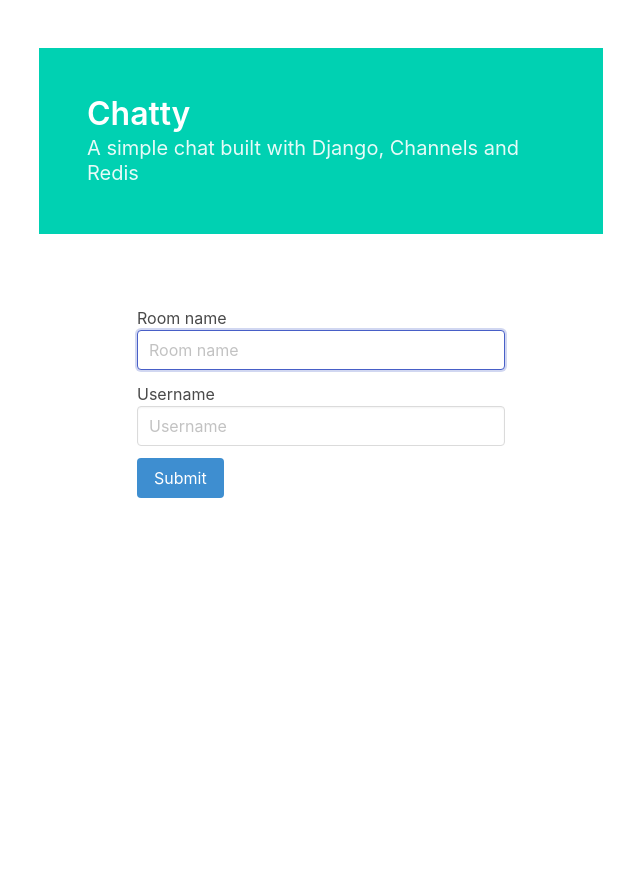
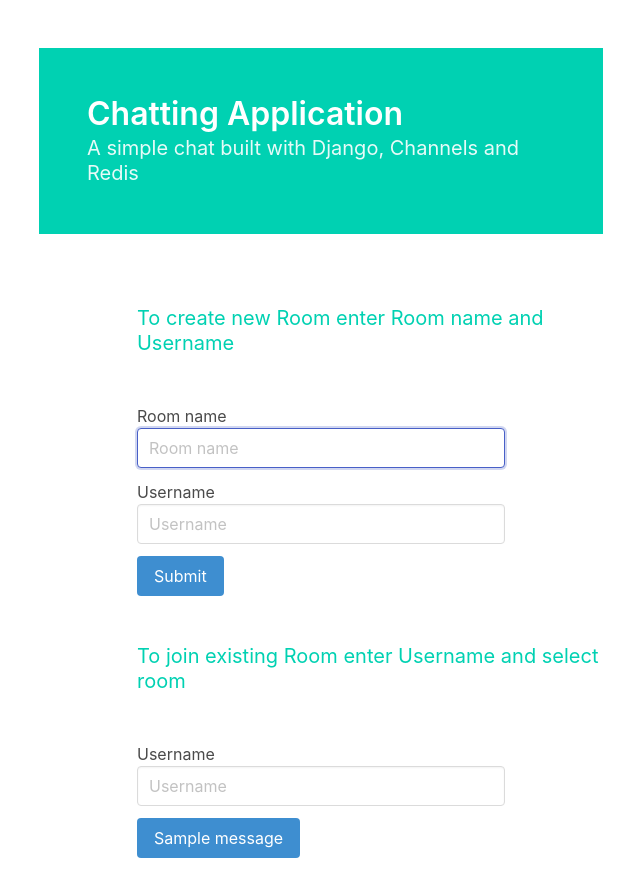
Before and after one commit to Rudresh-py/Chat-App-with-Django-Channels, a Django app: page /chat/ in a window 1280 px wide. Shown: the whole page, without its empty margins (319-959 px from the left). Before the commit the page ends 498 px from the top, so only its background shows below. Run offline with Django 4.2, Linux system fonts and the light colour scheme; tables that the repository leaves empty hold one stand-in row (values such as "Sample post").

Commit message:
impplement user to chat application. stored the chats with users in database

```diff
--- a/chat/models.py
+++ b/chat/models.py
@@ -5,3 +5,8 @@
     room_name = models.CharField(max_length=250)
     username = models.CharField(max_length=250)
     content = models.TextField(max_length=500)
+
+
+class Users(models.Model):
+    username = models.CharField(max_length=250)
+    password = models.CharField(max_length=250)
--- a/chat/routing.py
+++ b/chat/routing.py
@@ -3,5 +3,5 @@
 from . import consumers
 
 websocket_urlpatterns = [
-    re_path(r"ws/chat/(?P<room_name>\w+)/$", consumers.ChatConsumer.as_asgi()),
+    re_path(r"wss/chat/(?P<room_name>\w+)/$", consumers.ChatConsumer.as_asgi()),
 ]
--- a/chat/templates/chat/index.html
+++ b/chat/templates/chat/index.html
@@ -1,43 +1,3 @@
-{#<!DOCTYPE html>#}
-{#<html>#}
-{#<head>#}
-{#    <meta charset="utf-8"/>#}
-{#    <title>Chat Rooms</title>#}
-{#</head>#}
-{#<body>#}
-{#    What chat room would you like to enter?<br>#}
-{#    <input id="username-input" type="text" size="100"><br>#}
-{#    <input id="room-name-input" type="text" size="100"><br>#}
-{#    <input id="room-name-submit" type="button" value="Enter">#}
-{##}
-{#    <script>#}
-{#        document.querySelector('#room-name-input').focus();#}
-{#        document.querySelector('#room-name-input').onkeyup = function(e) {#}
-{#            if (e.keyCode === 13) {  // enter, return#}
-{#                document.querySelector('#room-name-submit').click();#}
-{#            }#}
-{#        };#}
-{##}
-{#        document.querySelector('#room-name-submit').onclick = function(e) {#}
-{#            var roomName = document.querySelector('#room-name-input').value;#}
-{#            window.location.pathname = '/chat/' + roomName + '/';#}
-{#        };#}
-{#    </script>#}
-{#    <script>#}
-{#            document.querySelector('#room-name-input').focus();#}
-{##}
-{#            document.querySelector('#room-name-submit').onclick = function(e) {#}
-{#                var roomName = document.querySelector('#room-name-input').value;#}
-{#                var userName = document.querySelector('#username-input').value;#}
-{##}
-{#                window.location.replace(roomName + '/?username=' + userName);#}
-                {#window.location.pathname = '/chat/' + roomName + '/';#}
-{#            };#}
-{#    </script>#}
-{#</body>#}
-{#</html>#}
-
-
 <!DOCTYPE html>
 
 <html>
@@ -55,7 +15,7 @@
                         <section class="hero is-primary">
                             <div class="hero-body">
                                 <p class="title">
-                                    Chatty
+                                    Chatting Application
                                 </p>
                                 <p class="subtitle">
                                     A simple chat built with Django, Channels and Redis
@@ -64,6 +24,9 @@
                         </section>
                     </div>
 
+                    <p class="subtitle column is-5 is-offset-4" style="color: #00d1b2;">
+                        To create new Room enter Room name and Username
+                    </p>
                     <div class="column is-4 is-offset-4">
                         <div class="field">
                             <label>Room name</label>
@@ -80,13 +43,44 @@
                                 <input class="input" type="text" placeholder="Username" id="username-input">
                             </div>
                         </div>
-
                         <div class="field">
                             <div class="control">
                                 <a class="button is-info" id="room-name-submit">Submit</a>
                             </div>
                         </div>
                     </div>
+                </div>
+            </div>
+        </section>
+
+        <section>
+            <div class="container">
+                <div class="columns is-multiline">
+                    <p class="subtitle column is-5 is-offset-4" style="color: #00d1b2;">
+                        To join existing Room enter Username and select room
+                    </p>
+                    <div class="column is-4 is-offset-4">
+
+                        <div class="field">
+                            <label>Username</label>
+                            <div class="control">
+                                <input class="input" type="text" placeholder="Username" id="username-inputs">
+                            </div>
+                        </div>
+                        <div class="field">
+                            <div class="control">
+                                {% for room in room_names %}
+                                    <ul>
+                                    <li>
+                                        <a class="button is-info room-name-select">{{ room.room_name }}</a>
+                                    </li>
+
+                                </ul>
+                                {% endfor %}
+                            </div>
+                        </div>
+                    </div>
+
                 </div>
             </div>
         </section>
@@ -98,8 +92,31 @@
                 var roomName = document.querySelector('#room-name-input').value;
                 var userName = document.querySelector('#username-input').value;
 
-                window.location.replace(roomName + '/' + userName);
+                if (roomName && userName) {
+                    window.location.replace(roomName + '/' + userName);
+                }
+            else {
+                alert('Please enter both room name and username.');
+            }
             };
+
+            const roomNameButtons = document.querySelectorAll('.room-name-select');
+            const usernameInput = document.querySelector('#username-inputs');
+            roomNameButtons.forEach(button => {
+                button.addEventListener('click', () => {
+                    const roomName = button.textContent;
+                    const userName = usernameInput.value.trim();
+                    if (userName) {
+                        const url = roomName + '/' + userName;
+                        window.location.replace(url);
+                    }
+                    else {
+                        alert('Please enter username.');
+                    }
+                });
+            });
+
+
         </script>
     </body>
 </html>
--- a/chat/views.py
+++ b/chat/views.py
@@ -1,8 +1,10 @@
 from django.shortcuts import render
-from .models import Messages
+from .models import Messages, Users
+
 
 def index(request):
-    return render(request, "chat/index.html")
+    room_names = Messages.objects.order_by('room_name').values('room_name').distinct()
+    return render(request, "chat/index.html", {"room_names": room_names})
 
 
 def room(request, room_name, username):
--- a/django_chat_app/settings.py
+++ b/django_chat_app/settings.py
@@ -24,7 +24,10 @@
 # SECURITY WARNING: don't run with debug turned on in production!
 DEBUG = True
 
-ALLOWED_HOSTS = []
+ALLOWED_HOSTS = [
+    '215e-182-75-137-154.ngrok-free.app',
+    '127.0.0.1'
+]
 
 # Application definition
 
```
Also changed, not shown: chat/templates/chat/room.html (+14 -6 lines).
